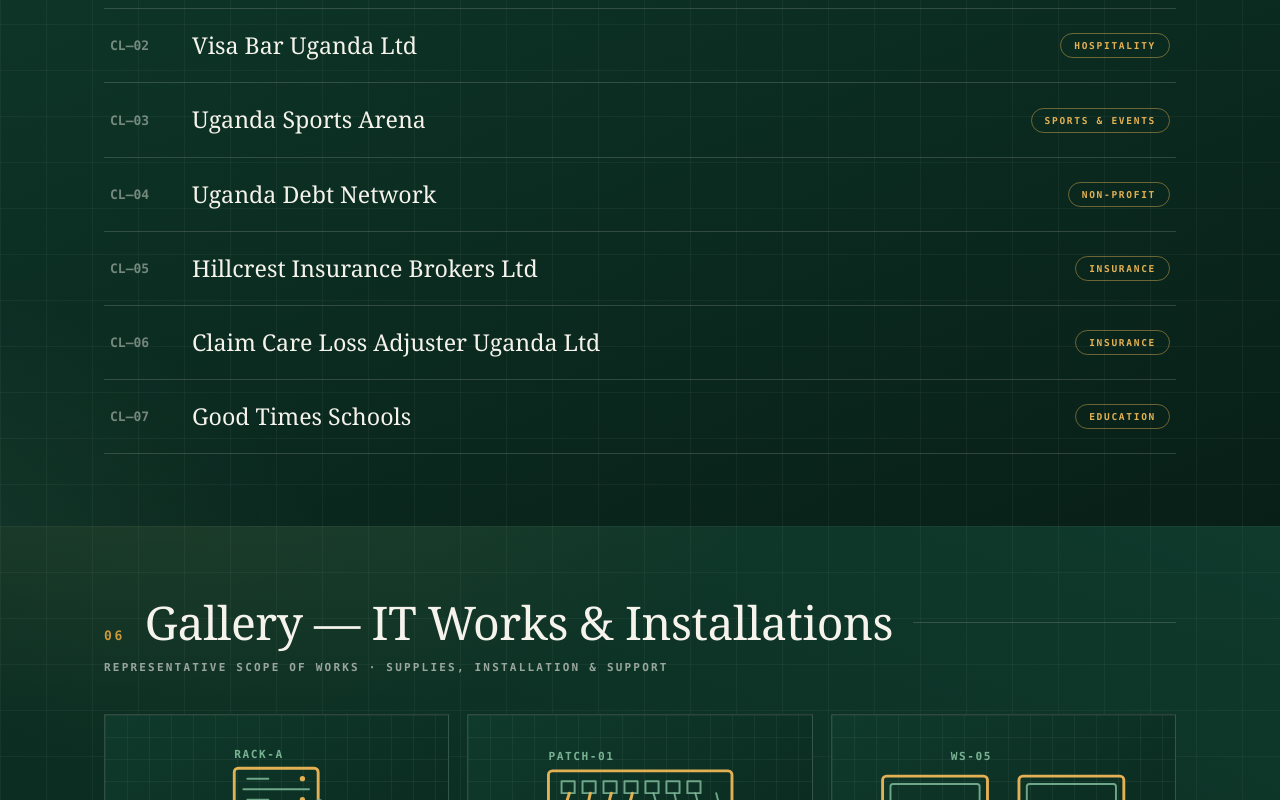
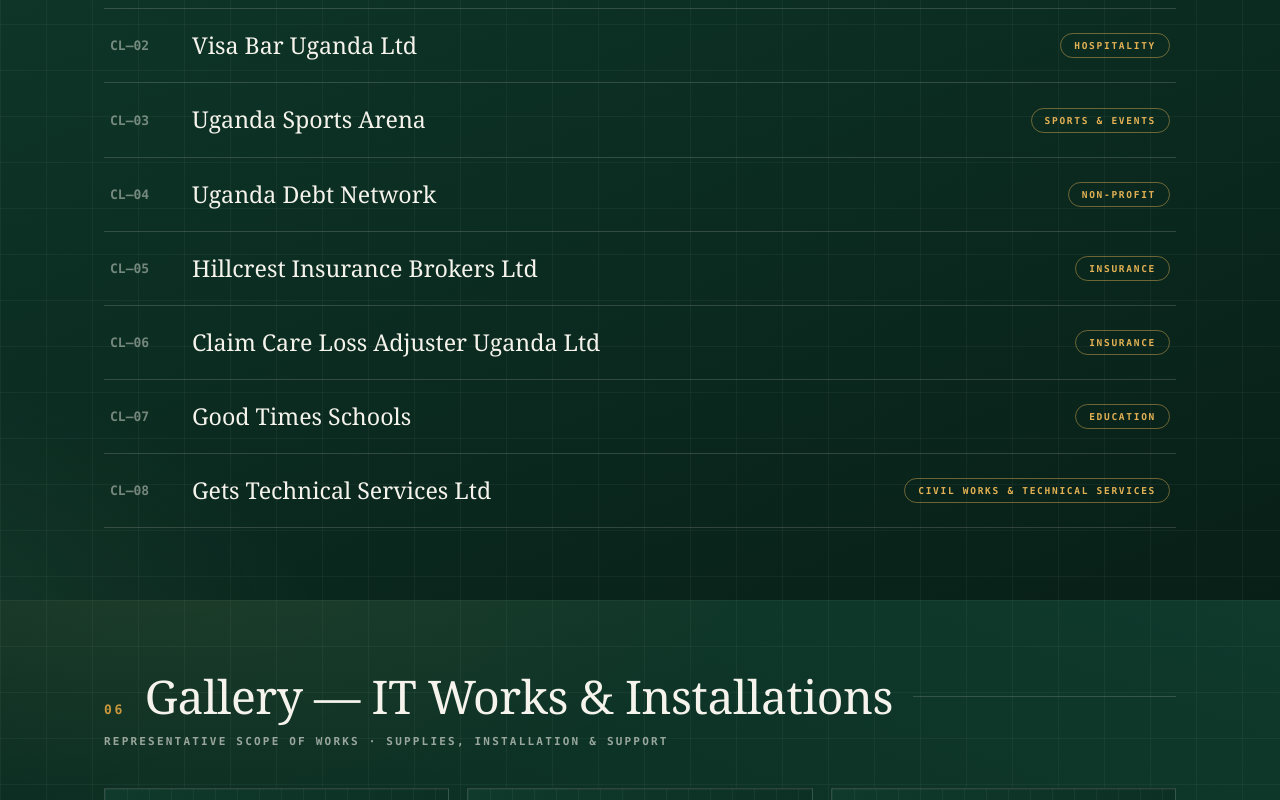
Before and after one commit to kengeorge2/oakit, a Next.js app: page /about-us/company-profile in a window 1280 px wide. Shown: the part 5672-6472 px from the top of the page. Built offline with nearby package versions, Linux system fonts and the light colour scheme.

Commit message:
feat: add Gets Technical Services Ltd to company profile clients
Added as CL-08 in clients section, tagged as Civil Works & Technical Services.
Updated both page.tsx and HTML company profile.

```diff
--- a/app/about-us/company-profile/page.tsx
+++ b/app/about-us/company-profile/page.tsx
@@ -720,6 +720,11 @@
             <h4 className={styles.crowH4}>Good Times Schools</h4>
             <span className={styles.sector}>EDUCATION</span>
           </div>
+          <div className={`${styles.crow} ${styles.rv} ${styles.avoid}`}>
+            <span className={styles.crowCi}>CL&mdash;08</span>
+            <h4 className={styles.crowH4}>Gets Technical Services Ltd</h4>
+            <span className={styles.sector}>CIVIL WORKS &amp; TECHNICAL SERVICES</span>
+          </div>
         </div>
       </section>
 
```
Also changed, not shown: company profile/oakit company profile html code.txt.
